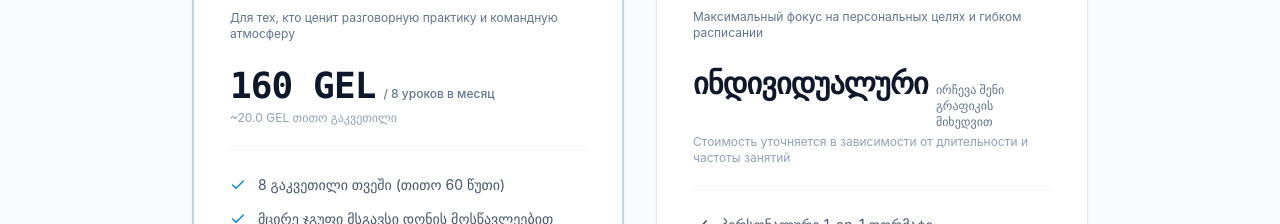
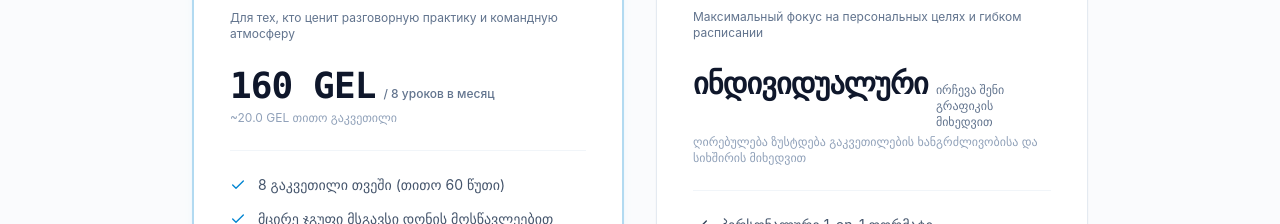
Before and after one commit to fluenbot/Fluen-Online-School, a React (Vite) app: page / in a window 1280 px wide. Shown: the part 3360-3584 px from the top of the page. Built offline with nearby package versions, Linux system fonts and the light colour scheme.

Commit message:
Update PricingSection.tsx

```diff
--- a/src/components/PricingSection.tsx
+++ b/src/components/PricingSection.tsx
@@ -94,7 +94,11 @@ export const PricingSection: React.FC<PricingSectionProps> = ({ config, lang, on
                   </span>
                 </div>
                 <div className="text-xs text-slate-400 mt-1">
-                  {config.individualPriceNote}
+                  {lang === 'ka'
+                    ? 'ღირებულება ზუსტდება გაკვეთილების ხანგრძლივობისა და სიხშირის მიხედვით'
+                    : lang === 'en'
+                    ? 'Price is tailored based on session length and frequency'
+                    : config.individualPriceNote}
                 </div>
               </div>
 
```
